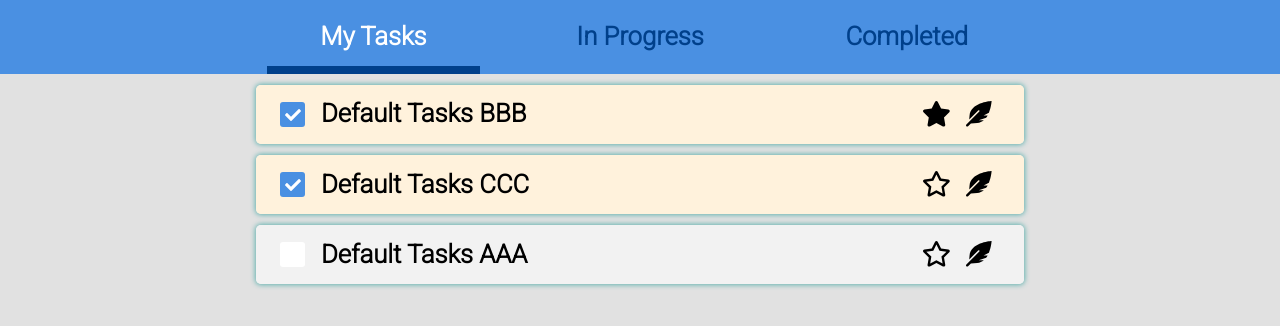
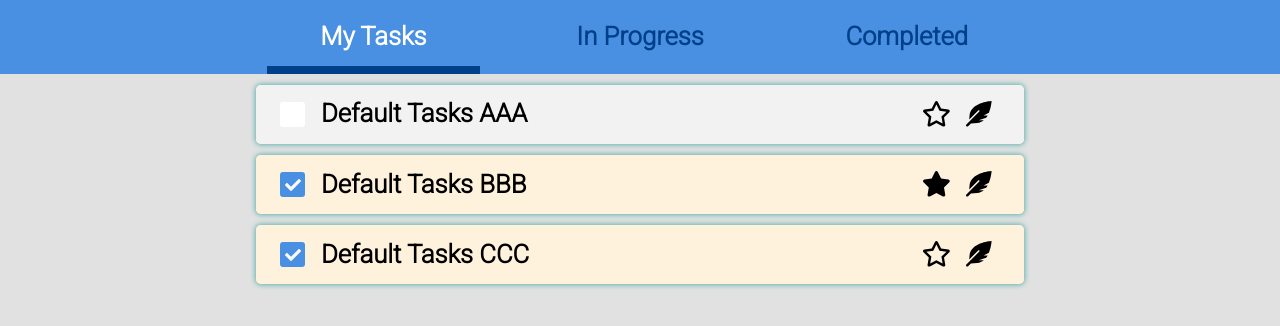
Before and after one commit to timchen0607/Task-Manager, a Vue app: page / in a window 1280 px wide. Shown: the top 326 px of the page. Built offline with nearby package versions, Linux system fonts and the light colour scheme.

Commit message:
Feat: 偵測資料變動自動儲存至 LS

```diff
--- a/src/App.vue
+++ b/src/App.vue
@@ -12,16 +12,20 @@
 </template>
 
 <script>
-import { defineComponent, reactive } from "vue";
-import { getTasks } from "./api/localStorageUtils";
+import { defineComponent, reactive, watch } from "vue";
+import { getTasks, setTasks } from "./api/localStorageUtils";
 
 export default defineComponent({
   name: "App",
   setup() {
-    const tasks = reactive(
-      getTasks().sort((a, b) => b.completed - a.completed)
-    );
+    const tasks = reactive(getTasks());
+    const sortTasks = (tasks) => tasks.sort((a, b) => b.pinning - a.pinning);
     const updateState = (task, state) => (task[state] = !task[state]);
+
+    watch(tasks, () => {
+      sortTasks(tasks);
+      setTasks(tasks);
+    });
     return { tasks, updateState };
   },
 });
```
